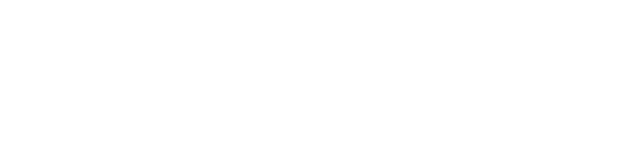
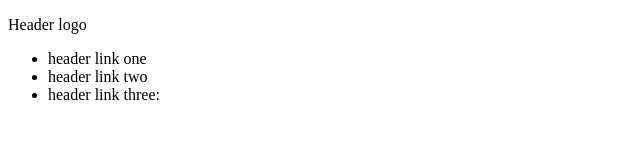
Before and after one commit to x-Dice-x/landing-page, a plain HTML site: page index.html in a window 1280 px wide. Shown: the whole page, without its empty margins (0-640 px from the left). Drawn offline with Linux system fonts and the light colour scheme.

Commit message:
add index.html

```diff
--- a/index.html
+++ b/index.html
@@ -1 +1,22 @@
+<!DOCTYPE html>
+<html lang="en">
+    <head>
+        <meta charset="UTF-8">
+        <meta name="viewport" content="width=device-width, initial-scale=1">
+        <title></title>
+        <link href="css/style.css" rel="stylesheet">
+    </head>
+    <body>
+        <div class="header">
+            <div class="head">
+                <p>Header logo</p>
+               <ul>
+                <li><link rel="" type="" href="">header link one</li>
+                <li><link rel="" type="" href="">header link two</li>
+                <li><link rel="" type="" href="">header link three:</li>
+               </ul>
+            </div>
+
+        </div>
+    </body>
 </html>
```
